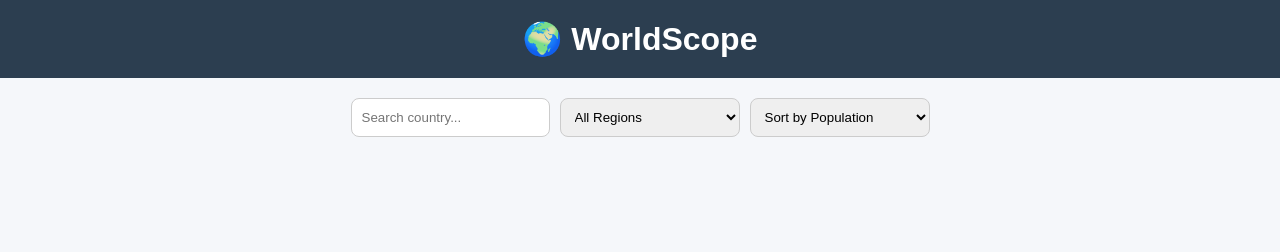
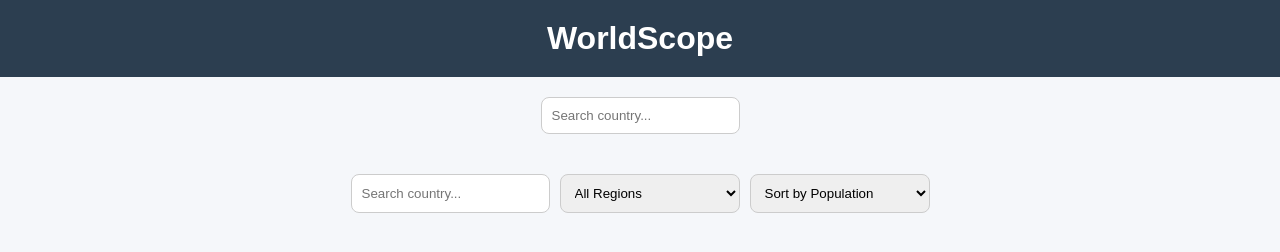
Before and after one commit to kartik4745/WorldScope, a plain HTML site: page index.html in a window 1280 px wide. Drawn offline with Linux system fonts and the light colour scheme; no server answers.

Commit message:
Add controls section

```diff
--- a/index.html
+++ b/index.html
@@ -8,9 +8,13 @@
 </head>
 <body>
 
-  <header>
-    <h1>🌍 WorldScope</h1>
-  </header>
+<header>
+  <h1>WorldScope</h1>
+</header>
+
+<section class="controls">
+  <input type="text" id="search" placeholder="Search country..." />
+</section>
 
   <section class="controls">
     <input type="text" id="search" placeholder="Search country..." />
```
